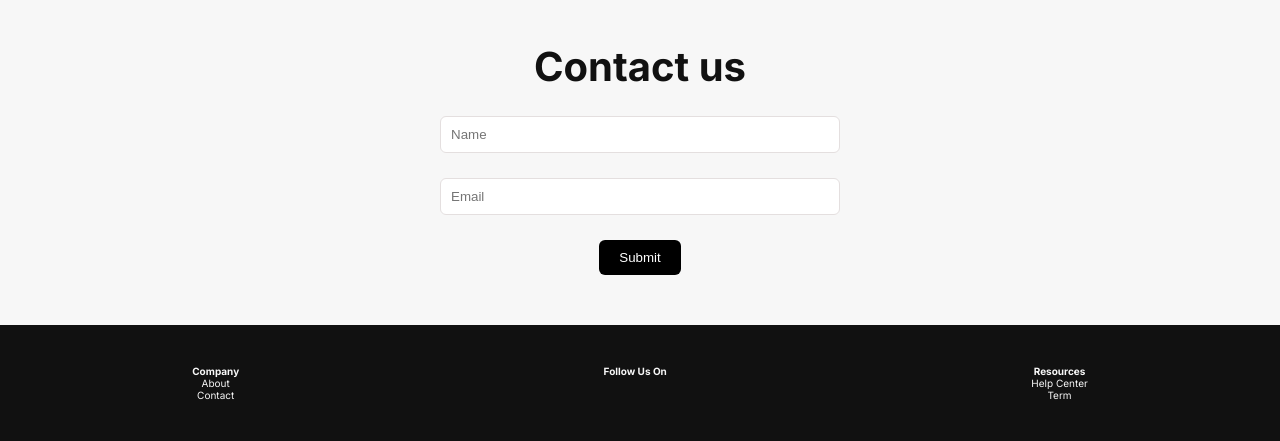
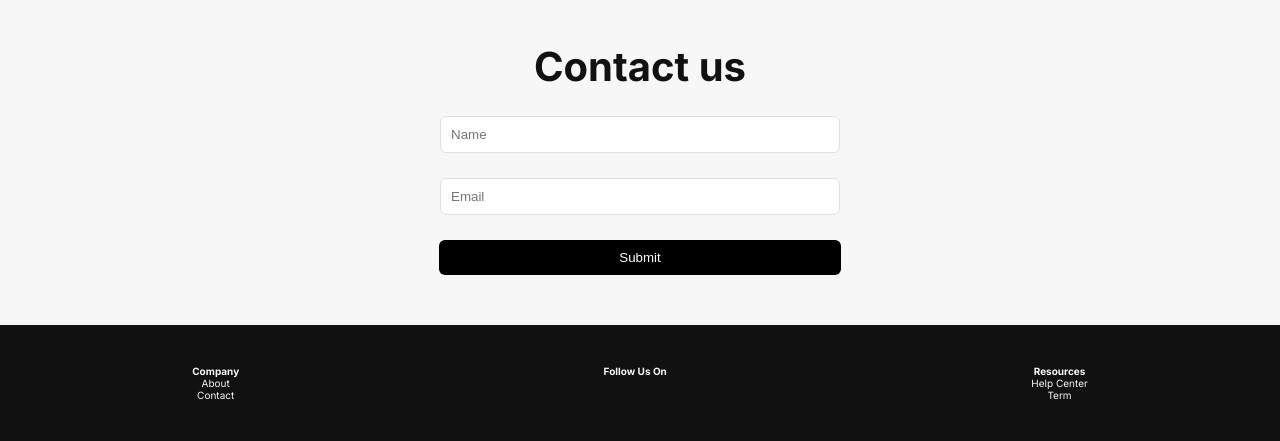
Before and after one commit to faresabe/project_tracker, a PHP site: page / in a window 1280 px wide. Shown: the part 1271-1712 px from the top of the page. Run offline with PHP 8.4, Linux system fonts and the light colour scheme.

Commit message:
create auth.html file

```diff
--- a/style.css
+++ b/style.css
@@ -24,11 +24,9 @@
     padding: 20px;
     background: #ffffff;
     cursor: pointer;
-
     box-shadow: 0 2px 10px rgba(0, 0, 0, 0.1);
 
   }
-
 
 
   header::after {
@@ -134,12 +132,14 @@
     border: 1px solid #e4dfdf;
   }
   .contact button {
-    padding: 10px 20px;
+    padding: 10px 180px;
     background: black;
     color: white;
     border: none;
     border-radius: 6px;
     cursor: pointer;
+    min-width: 50px;
+    text-align: center;
   }
 
 
```
Also changed, not shown: authentication.html (added).
